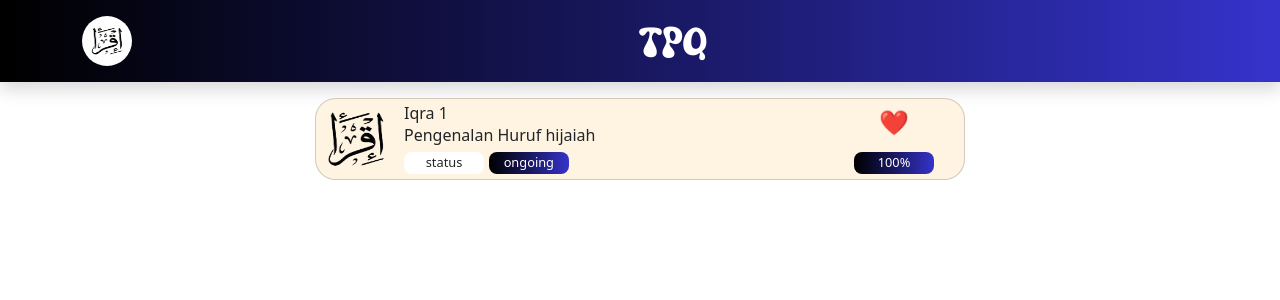
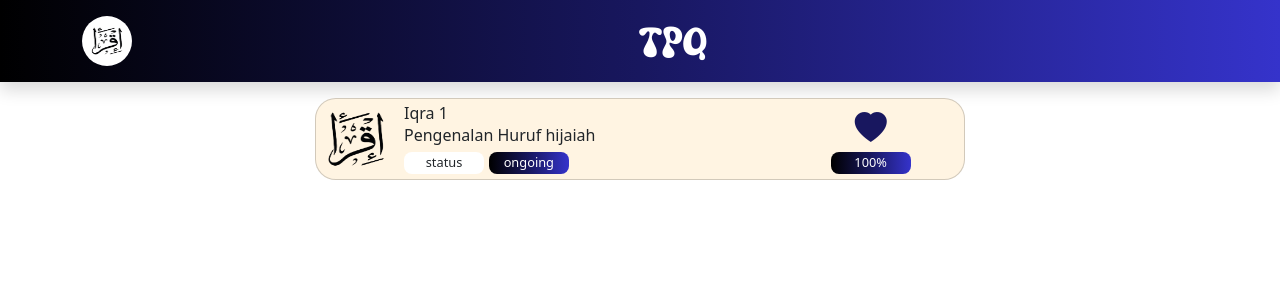
Before and after one commit to MasEBTa/sekolah-bebas, a Vue app: page / in a window 1280 px wide. Shown: the top 300 px of the page. Built offline with nearby package versions, Linux system fonts and the light colour scheme.

Commit message:
desain menu sudah selesai

```diff
--- a/src/components/MateriModal.vue
+++ b/src/components/MateriModal.vue
@@ -22,7 +22,9 @@
             </div>
           </div>
           <div class="child2b dflex">
-            <div class="love"><span style="font-size: 24px">❤️</span></div>
+            <div class="love">
+              <i class="bi bi-heart-fill"></i>
+            </div>
             <div class="persentase mt-auto">100%</div>
           </div>
         </div>
@@ -74,7 +76,7 @@
 }
 .child1b {
   /* background-color: blue; */
-  flex: 3;
+  flex: 2;
   padding-left: 0.5rem;
   flex-direction: column;
 }
@@ -130,8 +132,8 @@
   align-items: center;
 }
 .love {
-  /* color: linear-gradient(to right, black, #18175f, #3533cb); */
-  color: white;
+  font-size: 2rem;
+  color: #18175f;
 }
 .persentase {
   margin-top: auto;
```
